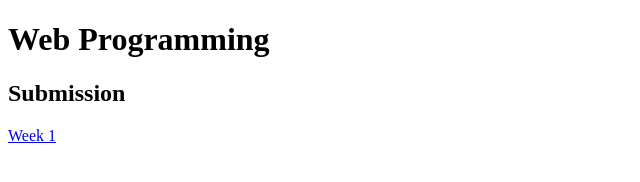
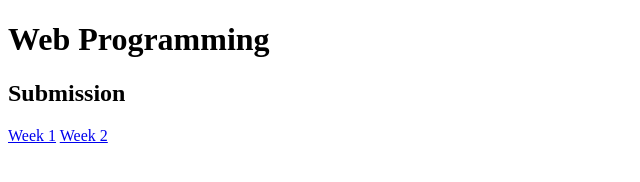
Before and after one commit to giancarlobanag/Web-Programming-Activities, a plain HTML site: page index.html in a window 1280 px wide. Shown: the full height of the page, 0-640 px from the left. Drawn offline with Linux system fonts and the light colour scheme.

Commit message:
adding link to week 2

```diff
--- a/index.html
+++ b/index.html
@@ -10,6 +10,6 @@
     <h1>Web Programming</h1>
     <h2>Submission</h2>
     <a href="./Week%201/week1.html">Week 1</a>
-
+		<a href="./Week%202/week2.html">Week 2</a>
 </body>
 </html>
```
